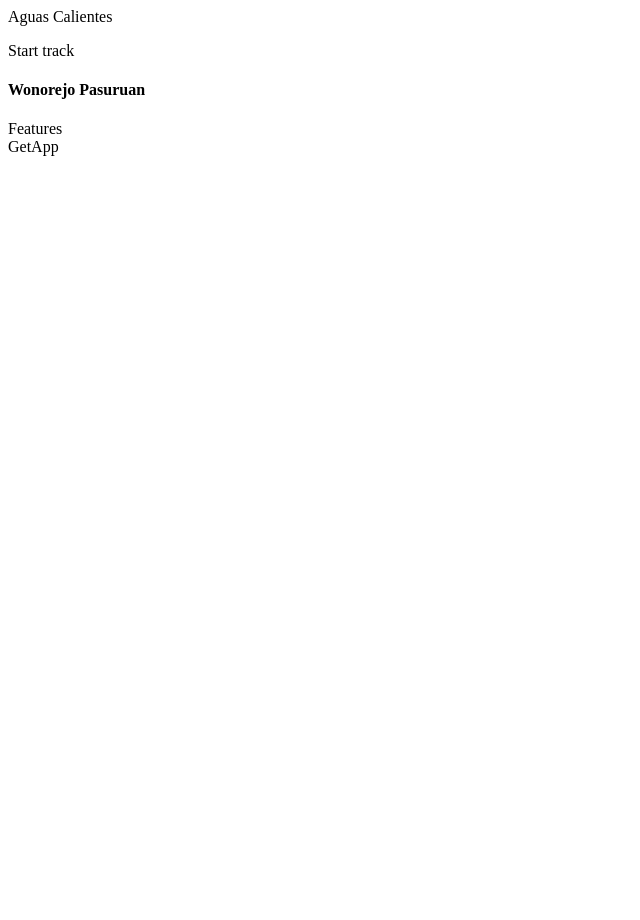
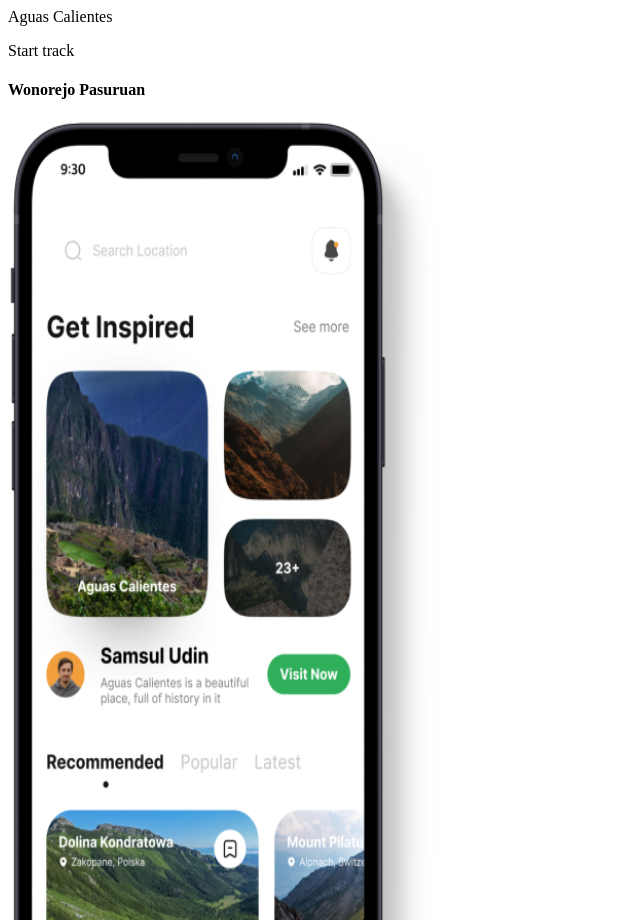
Before and after one commit to ergydev/travel_app, a Next.js app: page / in a window 1280 px wide. Shown: the part 2260-3180 px from the top of the page, without its empty margins (0-640 px from the left). Before the commit the page ends 2424 px from the top, so only its background shows below. Built offline with nearby package versions, Linux system fonts and the light colour scheme.

Commit message:
Features section

```diff
--- a/components/Features.tsx
+++ b/components/Features.tsx
@@ -1,7 +1,70 @@
+import { FEATURES } from "@/constants";
+import Image from "next/image";
+
 const Features = () => {
     return (
-        <div>Features</div>
+        <section className="flex-col flexCenter overflow-hidden bg-feature-bg bg-center bg-no-repeat py-24 ">
+            <div className="main-container padding-container relative w-full flex justify-end">
+                <div className="flex flex-1 lg:min-h-[900px]">
+                    <Image
+                        src="/phone.png"
+                        alt="phone"
+                        width={440}
+                        height={1000}
+                        className="feature-phone"
+                    />
+                </div>
+
+                <div className="z-20 flex w-full flex-col lg:w-[60%]">
+                    <div className="relative">
+                        <Image
+                            src="/camp.svg"
+                            alt="camp"
+                            width={50}
+                            height={50}
+                            className="absolute left-[-5px] top-[-28px] w-10 lg:w-[50px]"
+                        />
+                        <h2 className="bold-40 lg:bold-64">Our Features</h2>
+                    </div>
+                    <ul className="mt-10 grid gap-10 md:grid-cols-2 lg:mt-20 lg:gap-20">
+                        {FEATURES.map((feature) => (
+                            <FeatureItem
+                                title={feature.title}
+                                key={feature.title}
+                                icon={feature.icon}
+                                description={feature.description}
+                            />
+                        ))}
+                    </ul>
+                </div>
+            </div>
+        </section>
      );
 }
 
+type FeatureItem = {
+    title: string;
+    icon: string;
+    description: string;
+}
+
+const FeatureItem = ({ title, icon, description }: FeatureItem) => {
+    return (
+        <li className="flex w-full flex-1 flex-col items-start">
+            <div className="rounded-full p-4 lg:p-7 bg-green-50">
+                <Image
+                    src={icon}
+                    alt="map"
+                    width={28}
+                    height={28}
+                />
+            </div>
+            <h2 className="bold-20 lg:bold-32 mt-5 capitalize">
+                {title}
+            </h2>
+            <p className="regular-16 mt-5 bg-white text-gray-30 lg:mt-[30px] lg:bg-none">{description}</p>
+        </li>
+    )
+}
+
 export default Features;
```
